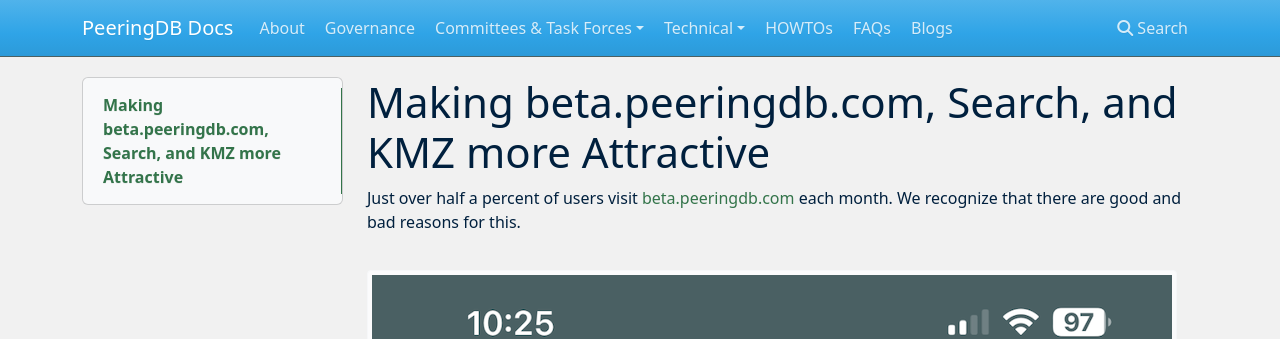
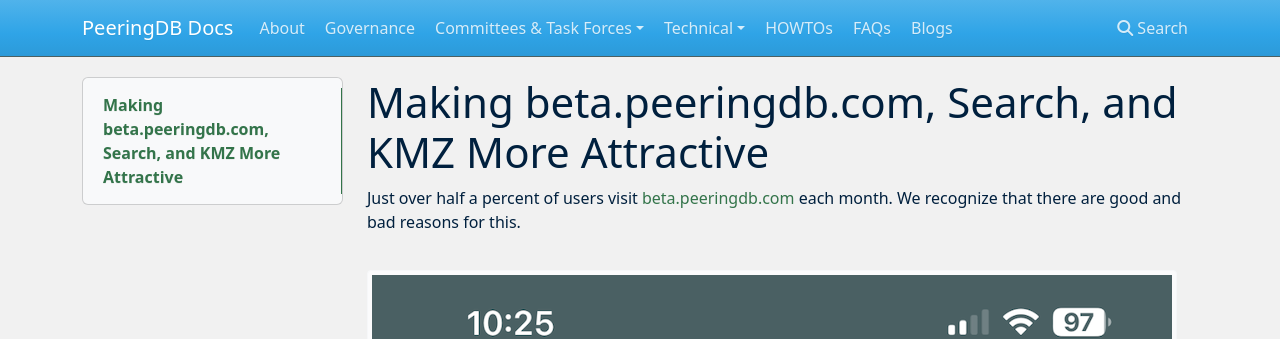
Before and after one commit to peeringdb/docs, an MkDocs documentation site: the page built from docs/blog/improving_beta_and_kmz_export.md, in a window 1280 px wide and 900 px high. Shown: the top 339 px of the window. Built offline with MkDocs 1.6.1, drawn with Linux system fonts in a browser that asks for light colours; nearby versions of some CDN libraries.

```diff
--- a/docs/blog/improving_beta_and_kmz_export.md
+++ b/docs/blog/improving_beta_and_kmz_export.md
@@ -1,4 +1,4 @@
-# Making beta.peeringdb.com, Search, and KMZ more Attractive
+# Making beta.peeringdb.com, Search, and KMZ More Attractive
 
 Just over half a percent of users visit [beta.peeringdb.com](https://beta.peeringdb.com) each month. We recognize that there are good and bad reasons for this.
 
```
Also changed, not shown: docs/blog/structured_data_and_more.md (+1 -1 lines), docs/blogs.md (+2 -2 lines).
